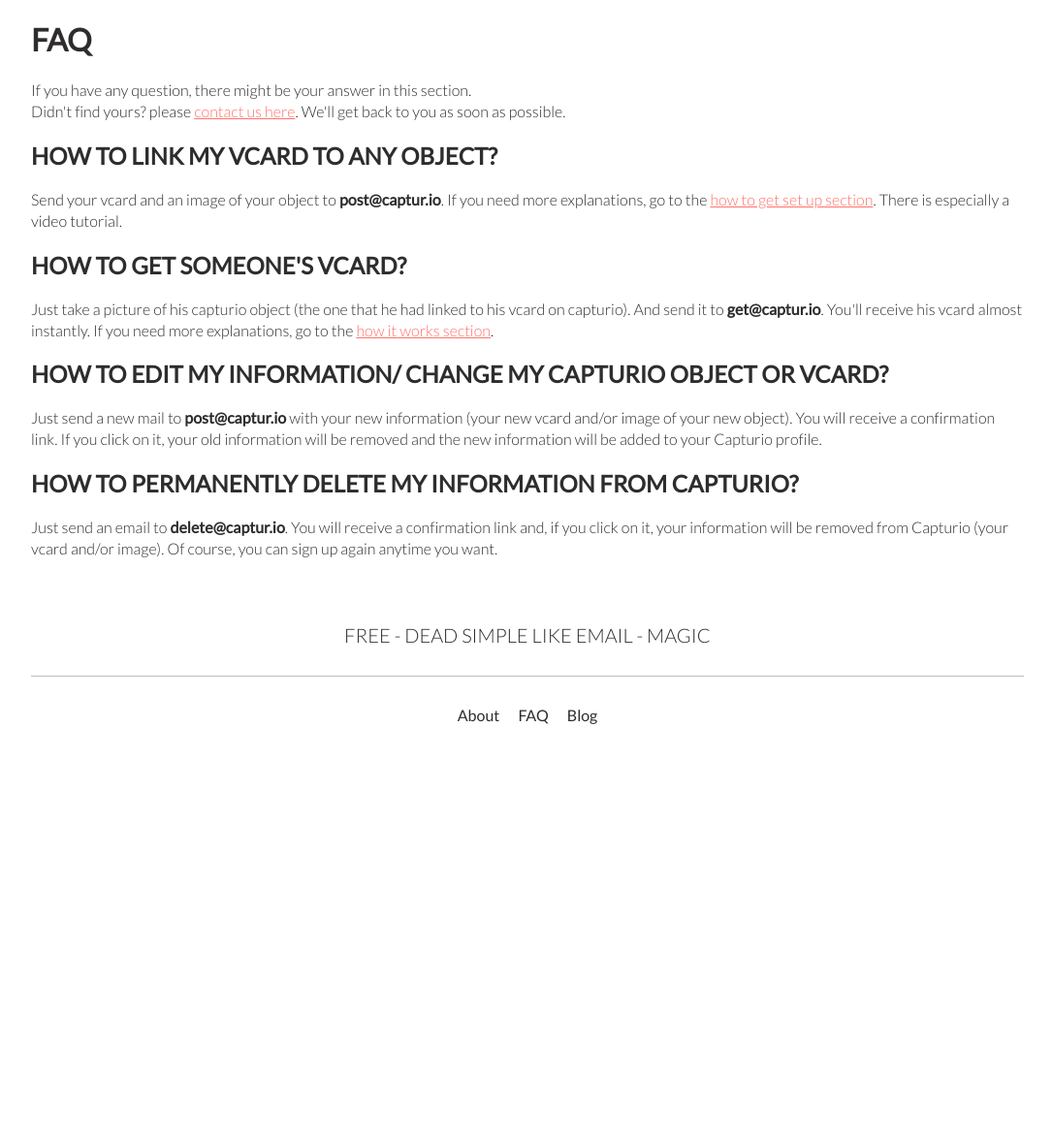
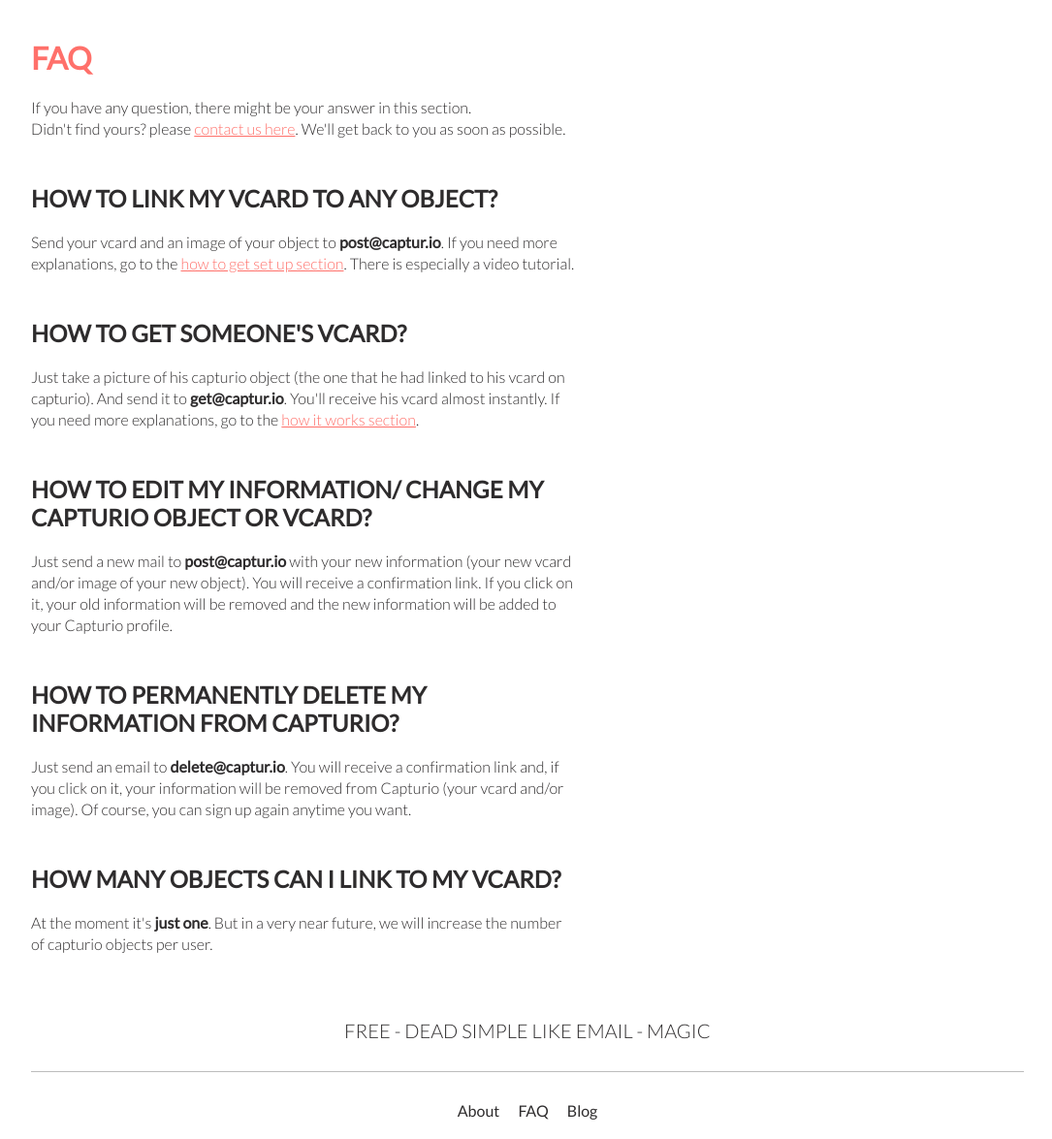
Before and after one commit to detcherry/capturio, a Python web app: template templates/faq.html in a window 1280 px wide. Shown: the part 90-1265 px from the top of the page at 97% size, without its empty margins (96-1181 px from the left). Before the commit the page ends 837 px from the top, so only its background shows below. Run offline with Jinja, Linux system fonts and the light colour scheme; the template is opened without the code that fills it, so the values that code supplies are empty.

Commit message:
FAQ redesigned like the other pages + one additional question

```diff
--- a/templates/faq.html
+++ b/templates/faq.html
@@ -1,26 +1,38 @@
 {% extends "base.html" %}
 
 {% block content %}
-<div id="secondary_section">
-	<div id="text">
+<div class="secondary_block">
+	<div class="text">
 		<h1>FAQ</h1>
 		<p>
 			If you have any question, there might be your answer in this section. <br/>
 			Didn't find yours? please <a href="mailto:hello@captur.io">contact us here</a>.
 			We'll get back to you as soon as possible.
 		</p>
+	</div>
+</div>
+<div class="secondary_block">
+	<div class="text">
 		<h2>HOW TO LINK MY VCARD TO ANY OBJECT?</h2>
 		<p>
 			Send your vcard and an image of your object to <strong>post@captur.io</strong>.
 			If you need more explanations, go to the <a href="/how_to_get_set_up">how to get set up section</a>.
 			There is especially a video tutorial.
 		</p>
+	</div>
+</div>
+<div class="secondary_block">
+	<div class="text">
 		<h2>HOW TO GET SOMEONE'S VCARD?</h2>
 		<p>
 			Just take a picture of his capturio object (the one that he had linked to his vcard on capturio).
 			And send it to <strong>get@captur.io</strong>. You'll receive his vcard almost instantly.
 			If you need more explanations, go to the <a href="/how_to_get_set_up">how it works section</a>.
 		</p>
+	</div>
+</div>
+<div class="secondary_block">
+	<div class="text">
 		<h2>HOW TO EDIT MY INFORMATION/ CHANGE MY CAPTURIO OBJECT OR VCARD?</h2>
 		<p>
 			Just send a new mail to <strong>post@captur.io</strong> with your new information
@@ -28,6 +40,10 @@
 			You will receive a confirmation link. If you click on it, your old information will be removed and
 			the new information will be added to your Capturio profile.
 		</p>
+	</div>
+</div>
+<div class="secondary_block">
+	<div class="text">
 		<h2>HOW TO PERMANENTLY DELETE MY INFORMATION FROM CAPTURIO?</h2>
 		<p>
 			Just send an email to <strong>delete@captur.io</strong>. You will receive a confirmation link and, if you click on it,
@@ -35,4 +51,13 @@
 		</p>
 	</div>
 </div>
+<div class="secondary_block">
+	<div class="text">
+		<h2>HOW MANY OBJECTS CAN I LINK TO MY VCARD?</h2>
+		<p>
+			At the moment it's <strong>just one</strong>. But in a very near future, we will increase the number of capturio objects
+			 per user.
+		</p>
+	</div>
+</div>
 {% endblock %}
```
